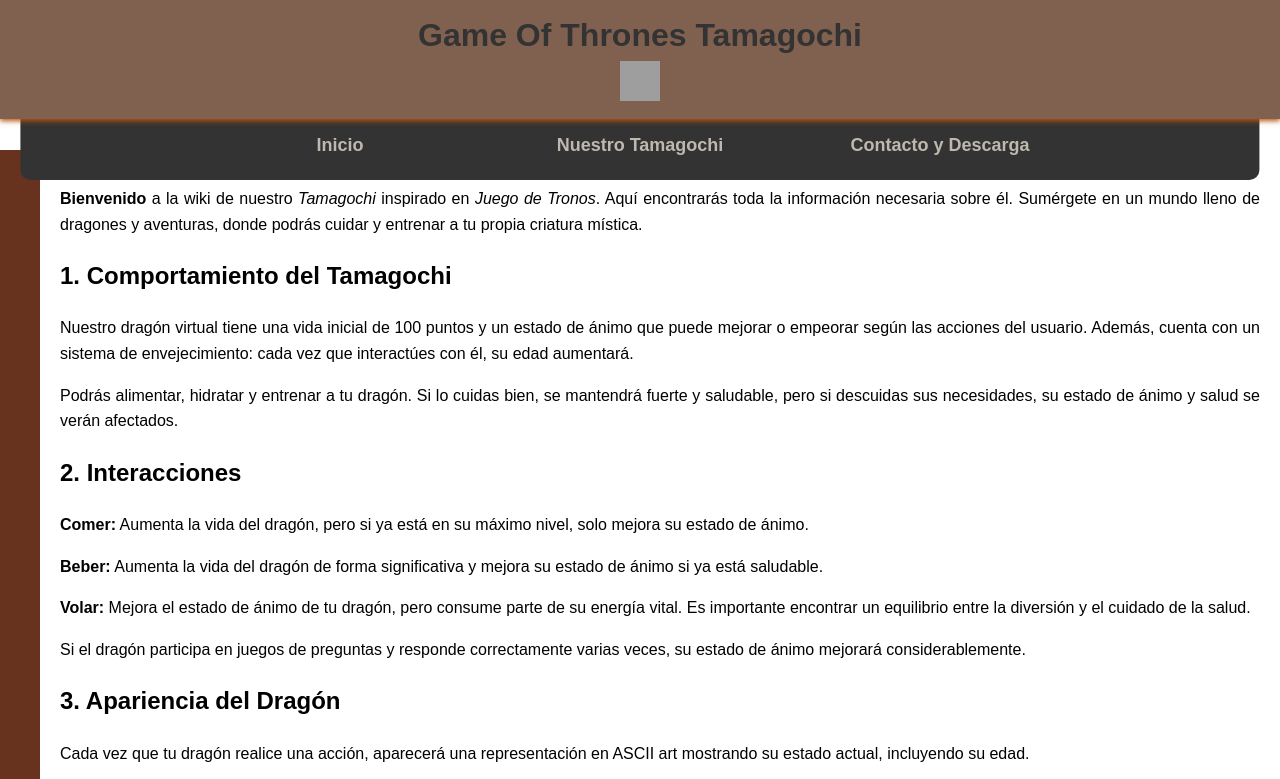
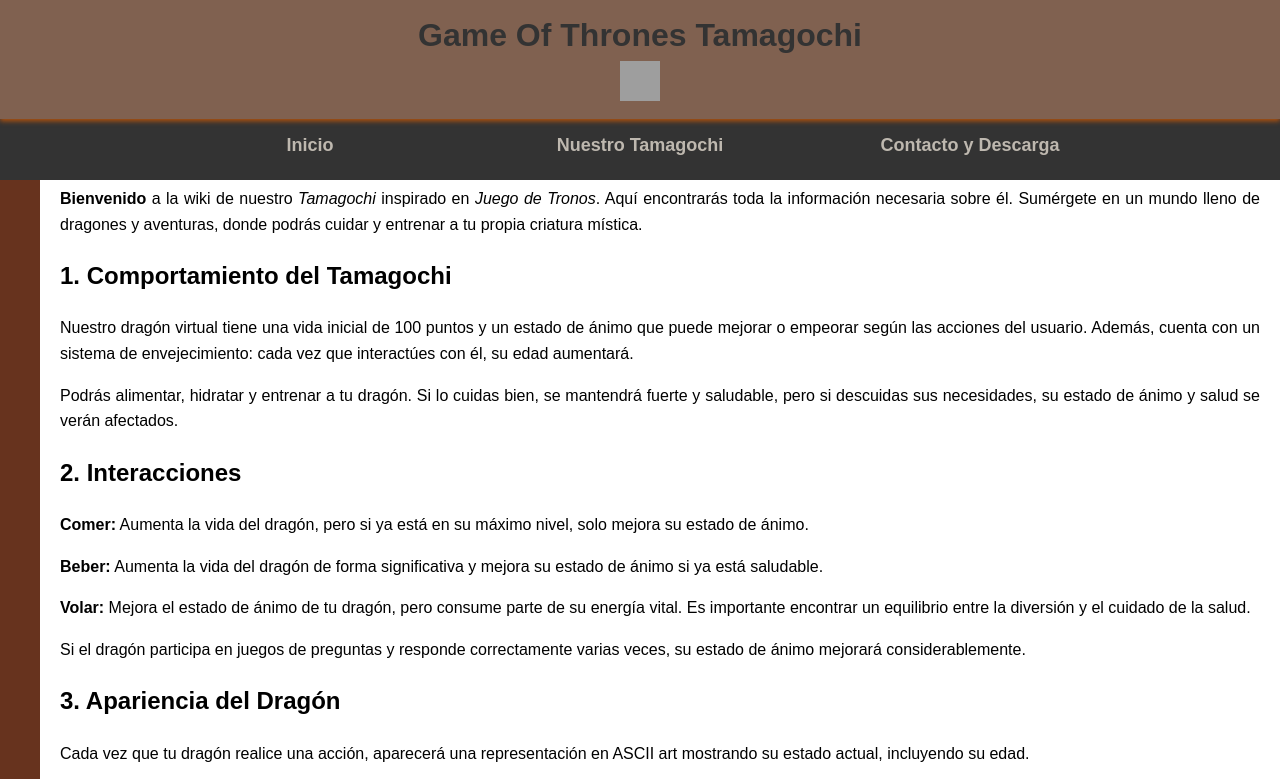
Before and after one commit to lueng99/Tamagochi, a plain HTML site: page index.html in a window 1280 px wide. Shown: the top 779 px of the page. Drawn offline with Linux system fonts and the light colour scheme; grey boxes are pictures that could not be loaded.

Commit message:
index.html

```diff
--- a/index.html
+++ b/index.html
@@ -30,23 +30,20 @@
             color: #333;
         }
         .nav-bar {
-        	position: fixed;
+            position: fixed;
             top: 110px;
-            left: 50%;
-            transform: translateX(-50%);
-            width: 89%;
+            left: 0;
+            width: 100%;
             background-color: #333;
             display: flex;
-            justify-content: center;
+            justify-content: center; /* Centra los elementos */
             align-items: center;
             height: 70px;
-            padding: 0 50px;
             z-index: 999;
-            border-radius: 10px;
         }
         .nav-bar a {
-            flex-grow: 1;
-            max-width: 300px;
+            flex: 1; /* Hace que todos los enlaces tengan el mismo ancho */
+            max-width: 300px; /* Limita el tamaño máximo */
             color: #BEB8AF;
             text-decoration: none;
             display: flex;
@@ -56,6 +53,7 @@
             font-size: 18px;
             font-weight: bold;
             transition: background-color 0.3s;
+            padding: 0 15px;
         }
         .nav-bar a:hover {
             background-color: #B9540C;
```
